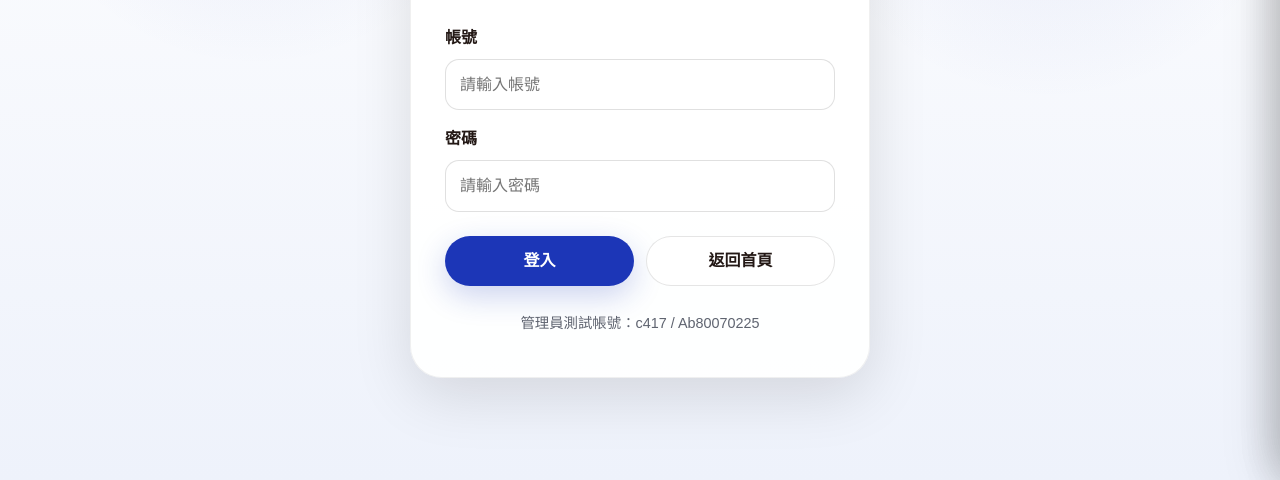
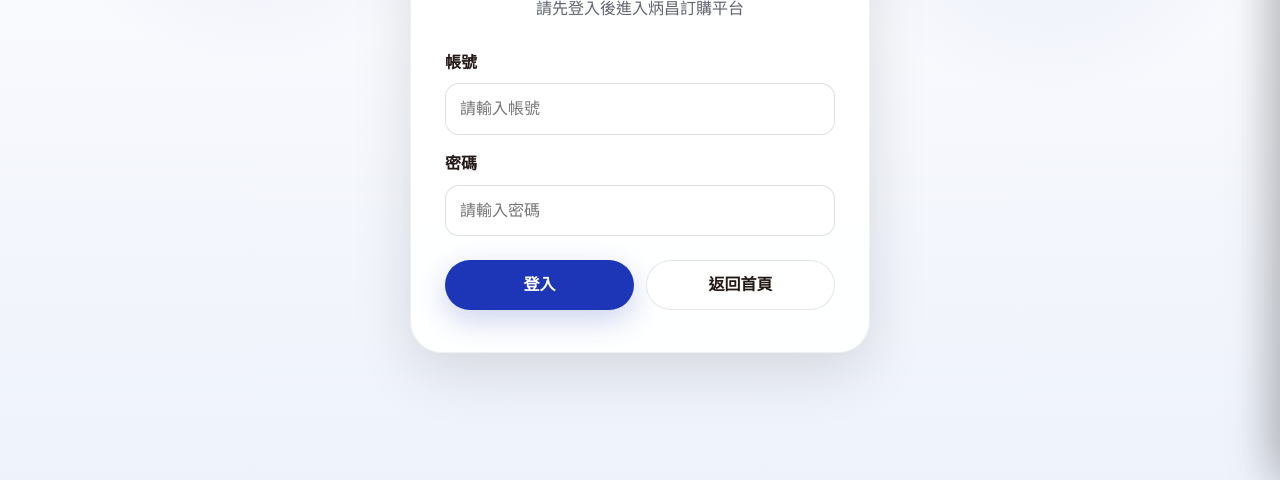
Before and after one commit to insulation87/APP, a plain HTML site: page order.html in a window 1280 px wide. Shown: the part 320-800 px from the top of the page. Drawn offline with Linux system fonts and the light colour scheme.

Commit message:
update20260313

```diff
--- a/order.html
+++ b/order.html
@@ -1434,7 +1434,7 @@
           <a href="index.html" class="btn btn-secondary" style="flex:1;">返回首頁</a>
         </div>
 
-        <div class="login-hint">管理員測試帳號：c417 / Ab80070225</div>
+
       </form>
     </div>
   </section>
```
